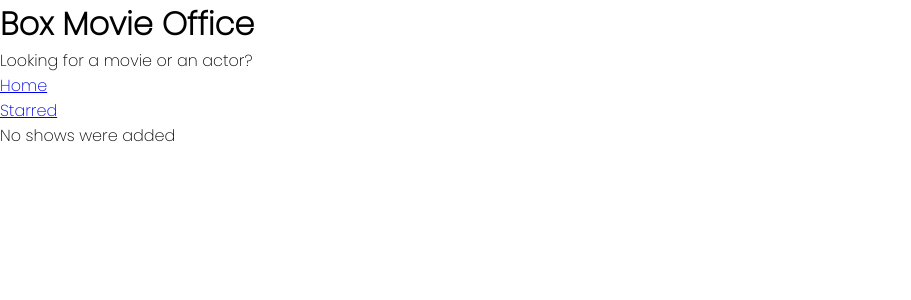
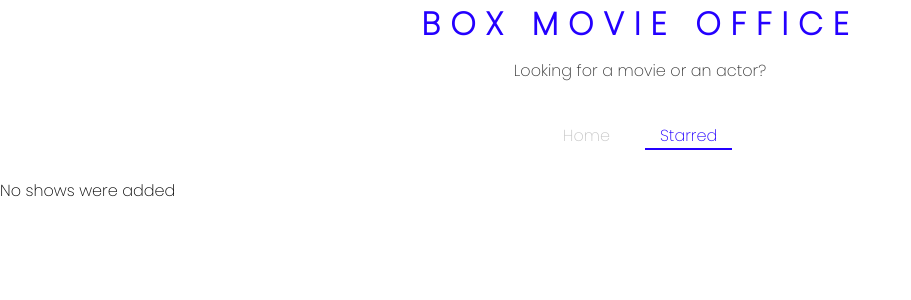
Before and after one commit to Puja-Sh/box-movie, a React (Create React App) app: page /starred in a window 1280 px wide. Shown: the top 300 px of the page, without its empty margins (0-911 px from the left). Built offline with nearby package versions, Linux system fonts and the light colour scheme.

Commit message:
useLocation; styled title, radio-Switch

```diff
--- a/src/App.js
+++ b/src/App.js
@@ -1,11 +1,22 @@
 import React from 'react';
 import { Switch, Route } from 'react-router-dom';
+import { ThemeProvider } from 'styled-components';
+
 import Home from './pages/Home';
 import Show from './pages/Show';
 import Starred from './pages/Starred';
 
+const theme = {
+  mainColors: {
+    blue: '#2400ff',
+    gray: '#c6c6c6',
+    dark: '#353535',
+  },
+};
+
 function App() {
   return (
+    <ThemeProvider theme={theme}>
       <Switch>
         <Route path="/" exact>
           <Home />
@@ -18,6 +29,7 @@
         </Route>
         <Route>404 Page</Route>
       </Switch>
+    </ThemeProvider>
   );
 }
 
--- a/src/components/Navs.js
+++ b/src/components/Navs.js
@@ -1,20 +1,29 @@
 import React from 'react';
-import { Link } from 'react-router-dom';
+import { useLocation } from 'react-router';
+import { StyledLinkStyled, StyledNavList } from './Navs.styled';
 
-function Navs() {
 const LINKS = [
   { to: '/', text: 'Home' },
   { to: '/starred', text: 'Starred' },
 ];
+function Navs() {
+  const location = useLocation();
 
   return (
-    <ul>
+    <div>
+      <StyledNavList>
         {LINKS.map(item => (
           <li key={item.to}>
-          <Link to={item.to}>{item.text}</Link>
+            <StyledLinkStyled
+              to={item.to}
+              className={item.to === location.pathname ? 'active' : ''}
+            >
+              {item.text}
+            </StyledLinkStyled>
           </li>
         ))}
-    </ul>
+      </StyledNavList>
+    </div>
   );
 }
 
--- /dev/null
+++ b/src/components/Navs.styled.js
@@ -0,0 +1,41 @@
+import styled from 'styled-components';
+import { Link } from 'react-router-dom';
+
+export const StyledNavList = styled.ul`
+  display: flex;
+  justify-content: center;
+  list-style: none;
+  margin: 0 0 30px;
+  padding: 0;
+`;
+
+export const StyledLinkStyled = styled(Link)`
+  margin: 0 10px;
+  padding: 3px 15px;
+  position: relative;
+  text-decoration: none;
+  color: ${({ theme }) => theme.mainColors.gray};
+  &.active {
+    color: ${({ theme }) => theme.mainColors.blue};
+    &:after {
+      content: '';
+      position: absolute;
+      display: block;
+      height: 2px;
+      left: 0%;
+      bottom: 0;
+      background-color: ${({ theme }) => theme.mainColors.blue};
+      animation: slide-in 0.3s ease-in forwards;
+      @keyframes slide-in {
+        from {
+          left: 50%;
+          width: 0;
+        }
+        to {
+          left: 0%;
+          width: 100%;
+        }
+      }
+    }
+  }
+`;
--- a/src/components/Title.js
+++ b/src/components/Title.js
@@ -1,11 +1,12 @@
 import React from 'react';
+import { StyledTitleWrapper } from './Title.styled';
 
 function Title({ title, subtitle }) {
   return (
-    <div>
+    <StyledTitleWrapper>
       <h1>{title}</h1>
       <p>{subtitle}</p>
-    </div>
+    </StyledTitleWrapper>
   );
 }
 
--- /dev/null
+++ b/src/components/Title.styled.js
@@ -0,0 +1,18 @@
+import styled from 'styled-components';
+
+export const StyledTitleWrapper = styled.div`
+  text-align: center;
+  margin: 0 0 40px;
+
+  h1 {
+    color: ${({ theme }) => theme.mainColors.blue};
+    letter-spacing: 10px;
+    text-transform: uppercase;
+    margin: 0 0 10px;
+  }
+
+  p {
+    color: ${({ theme }) => theme.mainColors.dark};
+    margin: 0;
+  }
+`;
--- a/src/pages/Starred.js
+++ b/src/pages/Starred.js
@@ -16,7 +16,7 @@
       const promises = starred.map(showId => apiGet(`/shows/${showId}`));
 
       // Console promises
-      Promise.all(promises).then(api => console.log(api));
+      // Promise.all(promises).then(api => console.log(api));
 
       Promise.all(promises)
         .then(apiData => apiData.map(show => ({ show })))
```
Lines whose indentation alone changed are shown as unchanged.
